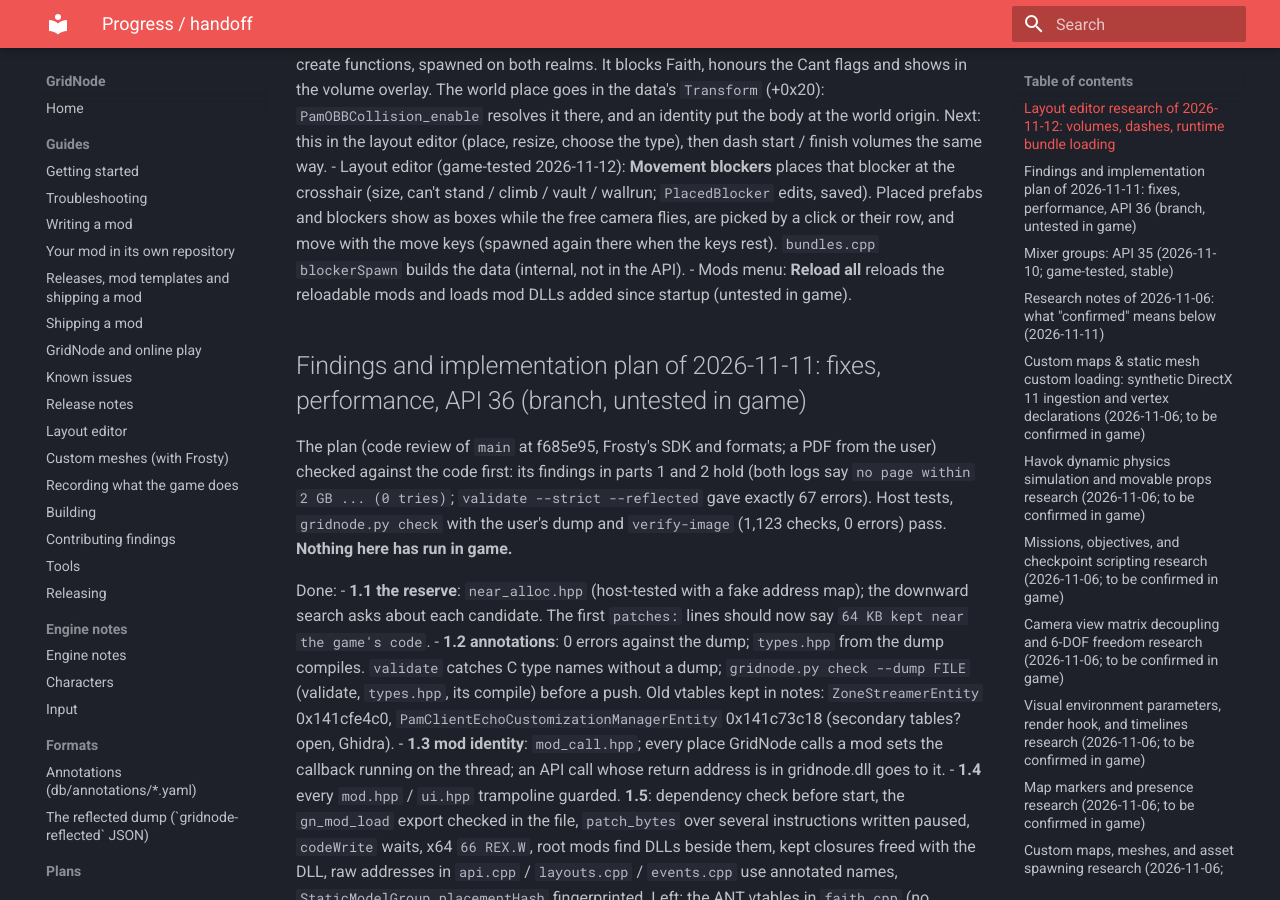
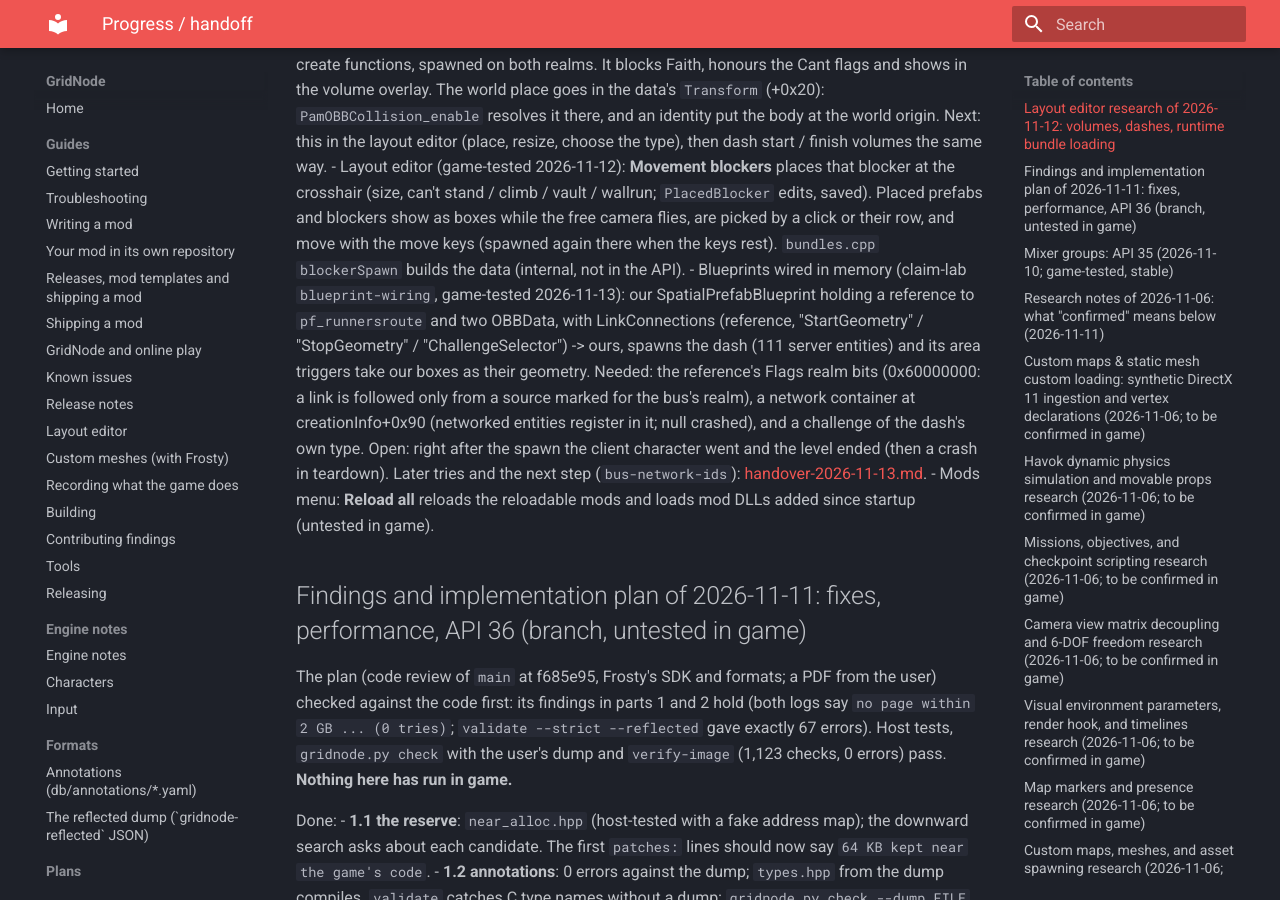
Before and after one commit to CodeNameMeteor/Gridnode, an MkDocs documentation site: the page built from docs/progress.md, in a window 1280 px wide and 900 px high, scrolled down 868 px. Built offline with MkDocs 1.6.1 and Material for MkDocs 9.7.7, drawn with Linux system fonts in a browser that asks for light colours.

Commit message:
Handover 2026-11-13: wired dash blueprints, the networked-spawn problem
- docs/handover-2026-11-13.md: what is game-tested (links from our own boxes
  into the real dash prefab's interface: its triggers take our start and
  finish), what each spawn try did, the open client-side ghost problem and
  the next research task (bus-network-ids), the choice between the game's
  dash and a GridNode dash.
- progress.md: the blueprint-wiring result and a link to the handover.

Co-Authored-By: Claude Opus 5.5 <noreply@anthropic.com>
Claude-Session: https://claude.ai/code/session_019UGCLf6Ks3eQC9xMHytTtg

```diff
--- a/docs/progress.md
+++ b/docs/progress.md
@@ -34,6 +34,14 @@ place any object from any area without that area streaming in.
   can't stand / climb / vault / wallrun; `PlacedBlocker` edits, saved). Placed prefabs and blockers show as
   boxes while the free camera flies, are picked by a click or their row, and move with the move keys (spawned
   again there when the keys rest). `bundles.cpp` `blockerSpawn` builds the data (internal, not in the API).
+- Blueprints wired in memory (claim-lab `blueprint-wiring`, game-tested 2026-11-13): our SpatialPrefabBlueprint
+  holding a reference to `pf_runnersroute` and two OBBData, with LinkConnections (reference, "StartGeometry" /
+  "StopGeometry" / "ChallengeSelector") -> ours, spawns the dash (111 server entities) and its area triggers take
+  our boxes as their geometry. Needed: the reference's Flags realm bits (0x60000000: a link is followed only from
+  a source marked for the bus's realm), a network container at creationInfo+0x90 (networked entities register
+  in it; null crashed), and a challenge of the dash's own type. Open: right after the spawn the client character
+  went and the level ended (then a crash in teardown). Later tries and the next step (`bus-network-ids`):
+  [handover-2026-11-13.md](handover-2026-11-13.md).
 - Mods menu: **Reload all** reloads the reloadable mods and loads mod DLLs added since startup (untested in game).
 
 ## Findings and implementation plan of 2026-11-11: fixes, performance, API 36 (branch, untested in game)
--- a/mkdocs.yml
+++ b/mkdocs.yml
@@ -35,6 +35,7 @@ not_in_nav: |
   progress.md
   progress-archive.md
   handover.md
+  handover-2026-11-13.md
 
 nav:
   - Home: index.md
```
Also changed, not shown: docs/handover-2026-11-13.md (added, +82 -0 lines).
